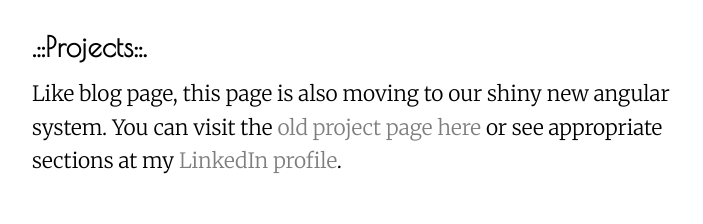
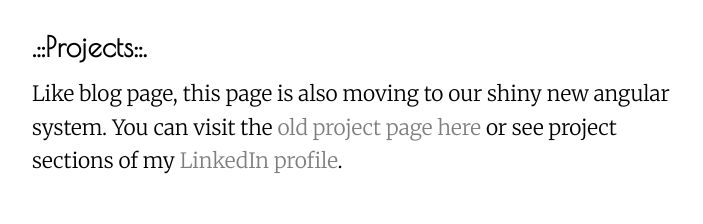
Before and after one commit to pmahmud/pmahmud.github.io, a plain HTML site: page projects/index.html in a window 1280 px wide. Shown: the part 301-525 px from the top of the page, without its empty margins (288-991 px from the left). Drawn offline with nearby package versions, Linux system fonts and the light colour scheme.

Commit message:
text fix

```diff
--- a/projects/index.html
+++ b/projects/index.html
@@ -29,7 +29,7 @@
         </div>
           <h3>.::Projects::.</h3>
           Like blog page, this page is also moving to our shiny new angular system.
-          You can visit the <a href="https://sites.google.com/site/mahmudpallab/projects">old project page here</a> or see appropriate sections at my <a href="https://twitter.com/pallmahmud">LinkedIn profile</a>.
+          You can visit the <a href="https://sites.google.com/site/mahmudpallab/projects">old project page here</a> or see project sections of my <a href="https://twitter.com/pallmahmud">LinkedIn profile</a>.
         <ul class="nav social">
           <li><a href="https://www.linkedin.com/in/pmahmud"><i class="fa fa-linkedin-square"></i></a></li>
           <li><a href="https://github.com/pmahmud"><i class="fa fa-github-square"></i></a></li>
```
